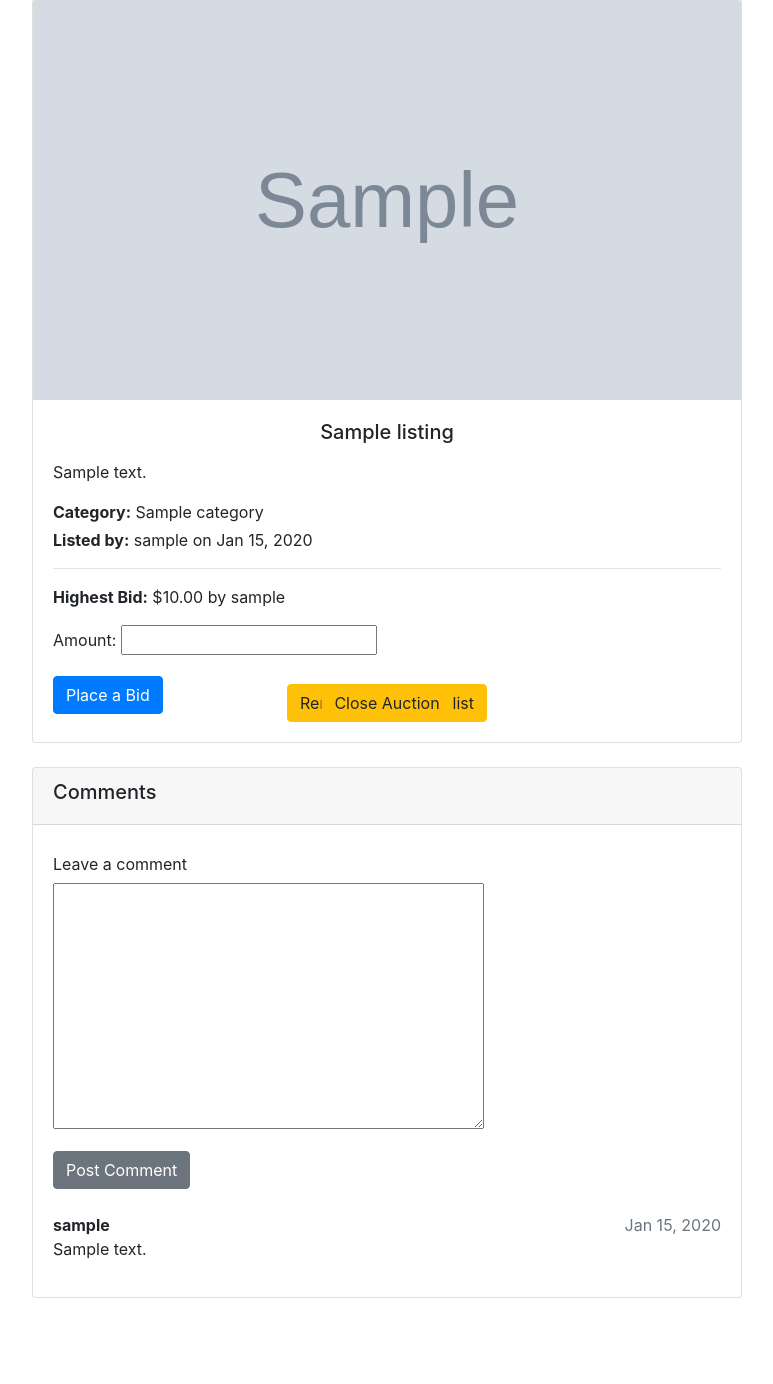
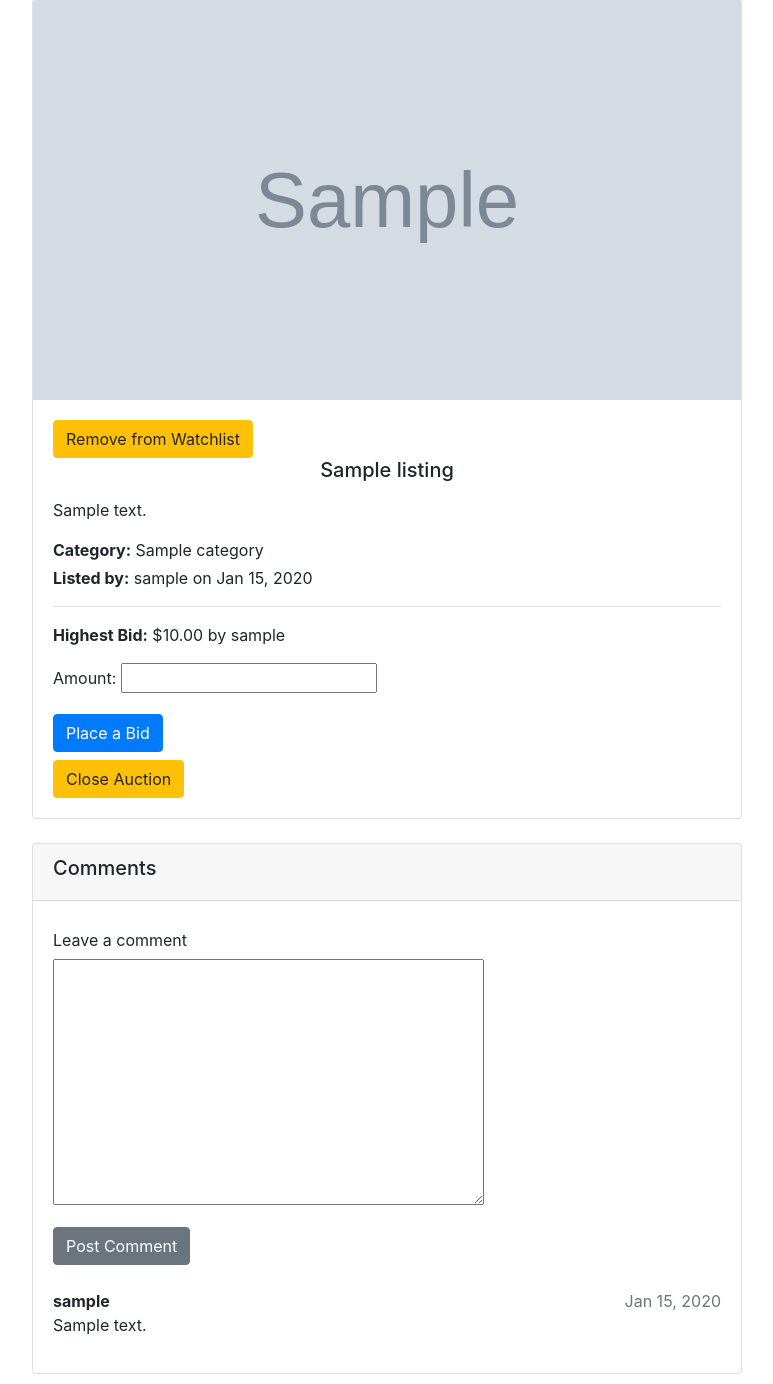
Before and after one commit to jocelynrem/cs50_commerce, a Django app: page /listings/1 in a window 1280 px wide. Shown: the part 108-1492 px from the top of the page, without its empty margins (253-1026 px from the left). Before the commit the page ends 1406 px from the top, so only its background shows below. Run offline with Django 3.2, Linux system fonts and the light colour scheme; a user stored in the database is signed in; tables that the repository leaves empty hold one stand-in row (values such as "Sample post"); grey boxes marked "Sample" are stand-in pictures; some libraries are stand-ins or nearby versions.

Commit message:
css update

```diff
--- a/auctions/static/auctions/styles.css
+++ b/auctions/static/auctions/styles.css
@@ -20,13 +20,6 @@ body {
   position: relative; /* For positioning elements inside the card */
 }
 
-.btn-warning {
-  position: absolute; /* Position the close button at the bottom */
-  bottom: 20px; /* Distance from the bottom */
-  left: 50%;
-  transform: translateX(-50%); /* Center the button */
-}
-
 .card-body .form-group {
   width: 100%; /* Set width to 100% */
 }
```
